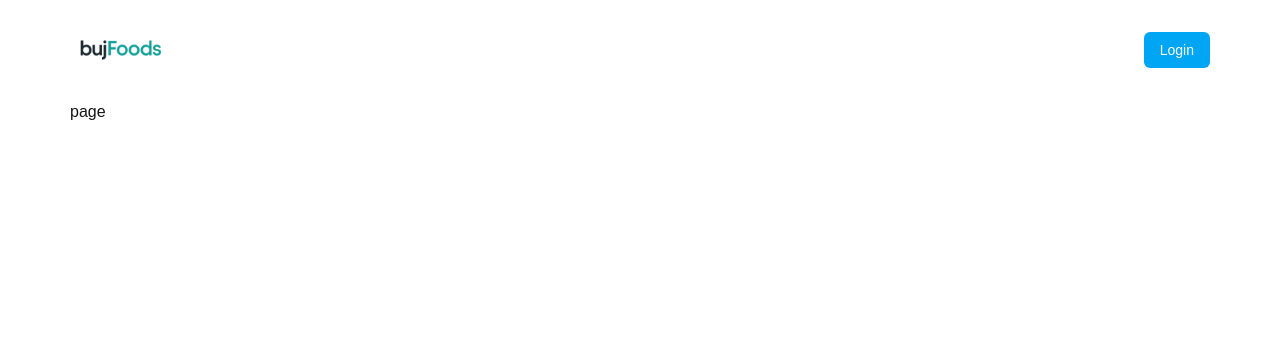
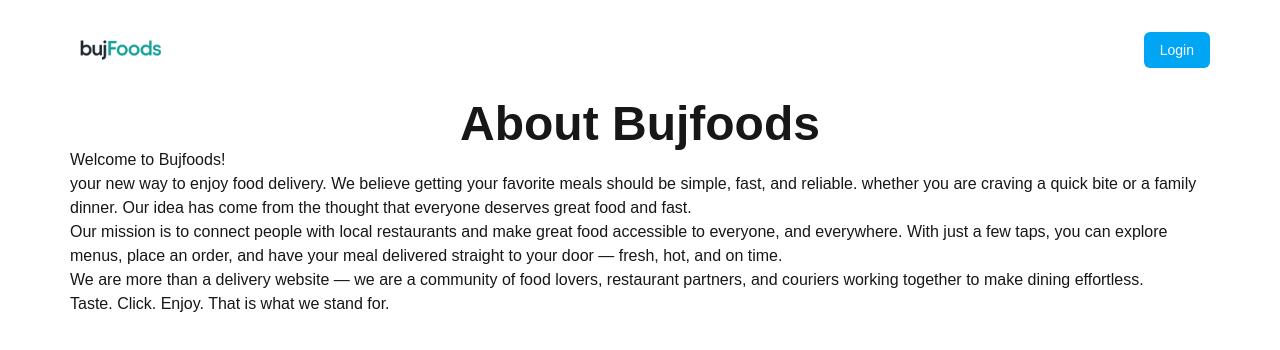
Before and after one commit to bnethanel/buj-foods, a Next.js app: page /about in a window 1280 px wide. Shown: the top 350 px of the page. Built offline with nearby package versions, Linux system fonts and the light colour scheme.

Commit message:
create about page Text is done, now just to style it

```diff
--- a/src/app/about/page.tsx
+++ b/src/app/about/page.tsx
@@ -1,5 +1,33 @@
 import React from "react";
 
 export default function AboutPage() {
-  return <div>page</div>;
+  return (
+    <section className="about-page ">
+      <div>
+        <h1 className="text-5xl font-bold text-center">About Bujfoods</h1>
+        <h2>Welcome to Bujfoods!</h2>
+        <p>
+          your new way to enjoy food delivery. We believe getting your favorite
+          meals should be simple, fast, and reliable. whether you are craving a
+          quick bite or a family dinner. Our idea has come from the thought that
+          everyone deserves great food and fast.
+        </p>
+
+        <p>
+          Our mission is to connect people with local restaurants and make great
+          food accessible to everyone, and everywhere. With just a few taps, you
+          can explore menus, place an order, and have your meal delivered
+          straight to your door — fresh, hot, and on time.
+        </p>
+
+        <p>
+          We are more than a delivery website — we are a community of food
+          lovers, restaurant partners, and couriers working together to make
+          dining effortless.
+        </p>
+
+        <p>Taste. Click. Enjoy. That is what we stand for.</p>
+      </div>
+    </section>
+  );
 }
```
